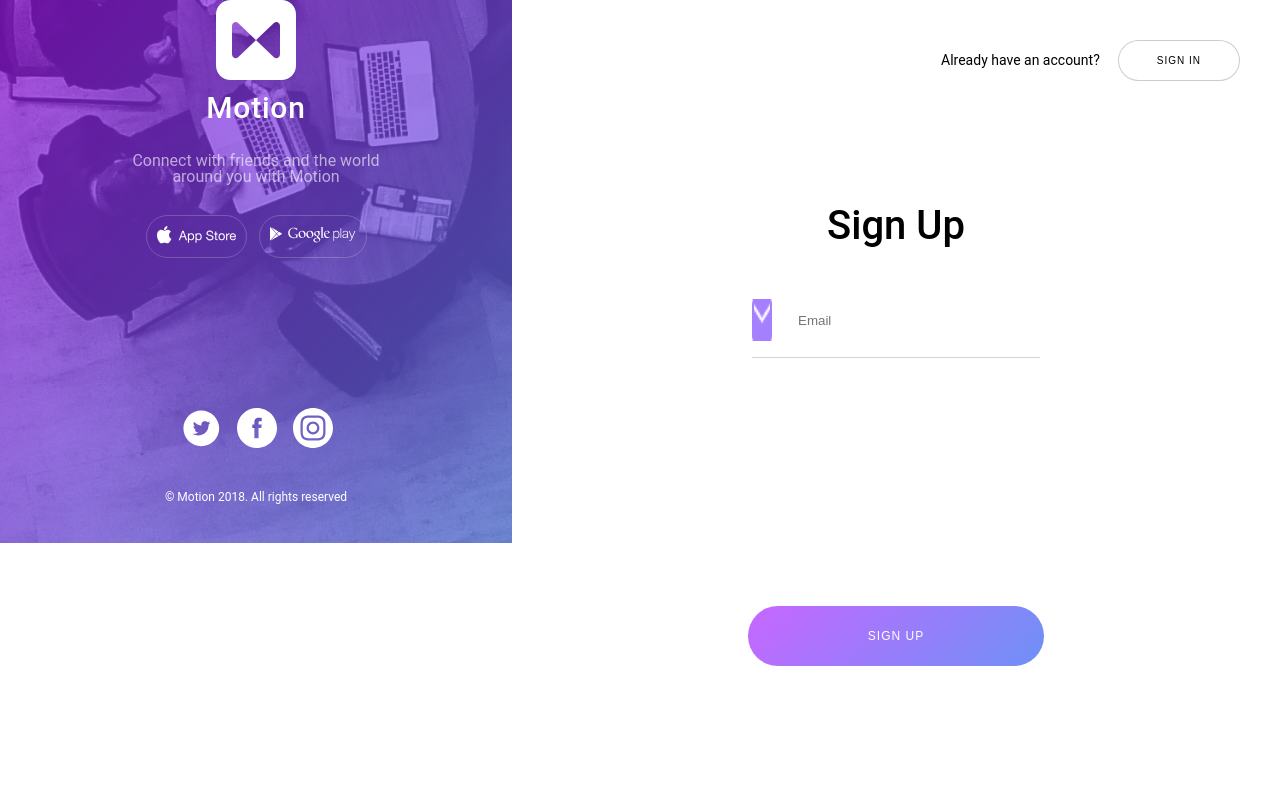
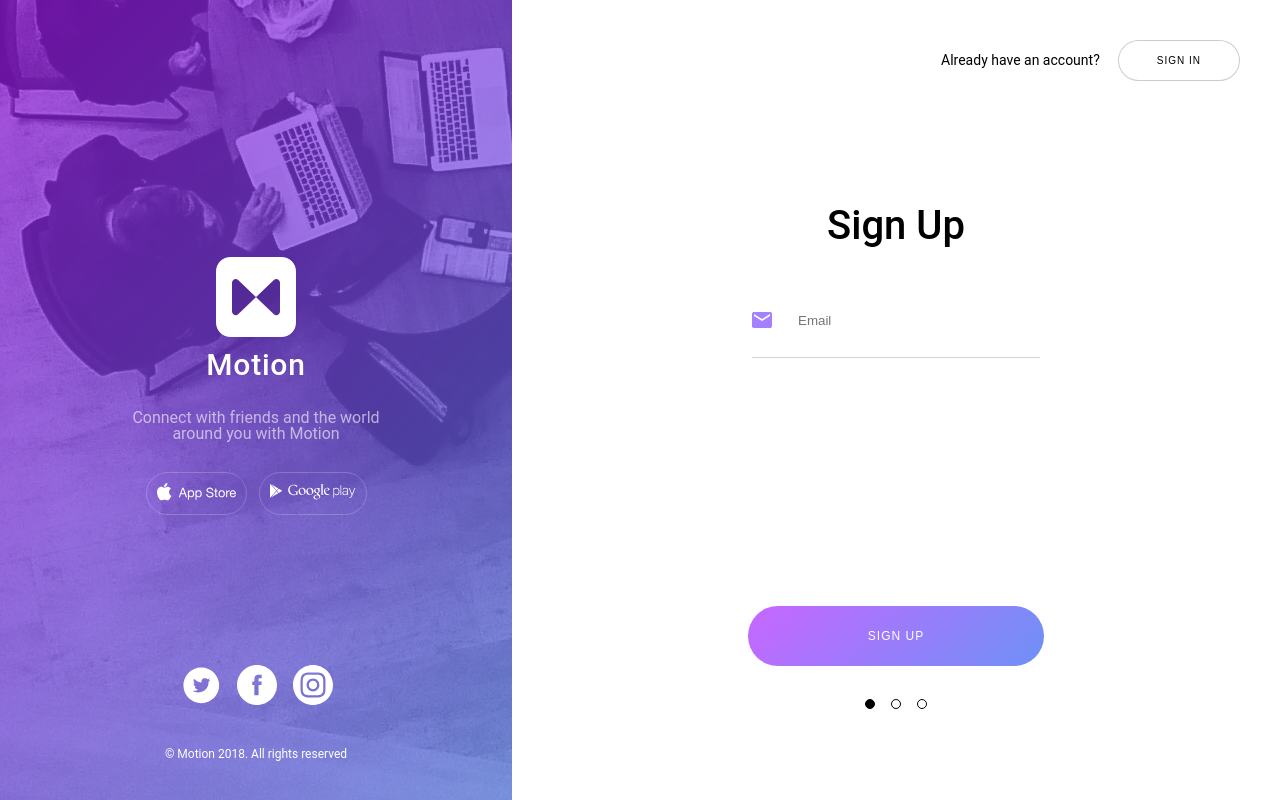
Before and after one commit to juangallego17ssa/Motion-Frontend, a React (Create React App) app: page /home/signup in a window 1280 px wide. Built offline with nearby package versions, Linux system fonts and the light colour scheme.

Commit message:
small changes in the sign in layout

```diff
--- a/src/App.css
+++ b/src/App.css
@@ -1,4 +1,4 @@
 .App {
-	height: 100%;
+	height: 100vh;
     width: 100vw;
 }
--- a/src/pages/SignUp/Components/SignIn/SignIn.js
+++ b/src/pages/SignUp/Components/SignIn/SignIn.js
@@ -120,11 +120,6 @@ const SignIn = () => {
 
                 </form>
 
-                <div className="step-container">
-                    <div className="step"></div>
-                    <div className="step"></div>
-                    <div className="step"></div>
-                </div>
             </div>
 
       </DivStyled>
--- a/src/pages/SignUp/Components/SignIn/SignIn.style.js
+++ b/src/pages/SignUp/Components/SignIn/SignIn.style.js
@@ -87,6 +87,7 @@ const DivStyled = styled.div`
 
             }
 
+
             .input-email,
             .input-password {
                 width: 288px;
@@ -100,6 +101,12 @@ const DivStyled = styled.div`
                 @media (max-width: 400px) {
                     width: 220px;
                 }
+
+
+                img{
+                    object-fit:contain
+                }
+
 
                 ::placeholder {
                     color: black;
@@ -120,13 +127,12 @@ const DivStyled = styled.div`
                 border:none;
             }
         }
-
+    }
 
     .step-container {
         padding: 25px;
         display: flex;
         flex-direction: row;
-            display: none;
 
         .step {
             width: 8px;
@@ -135,7 +141,11 @@ const DivStyled = styled.div`
             border-radius: 100%;
             margin: 8px;
         }
+        .${props=>props.step} {
+            background-color: black
         }
+
+
     }
 
     .footer-right {
--- a/src/pages/SignUp/Components/SignUp/SignUp.js
+++ b/src/pages/SignUp/Components/SignUp/SignUp.js
@@ -69,7 +69,7 @@ const SignUp = () => {
 
 
   return (
-    <DivStyled id="right">
+    <DivStyled id="right" step="step1">
 
       <header className="homepage-header">
         <div className="headerContainer">
@@ -96,9 +96,9 @@ const SignUp = () => {
         <span>{error}</span>
 
         <div className="step-container">
-          <div className="step"></div>
-          <div className="step"></div>
-          <div className="step"></div>
+          <div className="step step1"></div>
+          <div className="step step2"></div>
+          <div className="step step3"></div>
         </div>
       </div>
     </DivStyled>
--- a/src/pages/SignUp/Components/Success/Success.js
+++ b/src/pages/SignUp/Components/Success/Success.js
@@ -18,7 +18,7 @@ const Success = () => {
     return (
 
 
-        <DivStyled id="right">
+        <DivStyled id="right" step="step2">
         <header className="homepage-header">
           <div className="headerContainer">
             <div className="logo-container"></div>
@@ -40,9 +40,9 @@ const Success = () => {
           </form>
 
           <div className="step-container">
-            <div className="step"></div>
-            <div className="step"></div>
-            <div className="step"></div>
+          <div className="step step1"></div>
+          <div className="step step2"></div>
+          <div className="step step3"></div>
           </div>
         </div>
       </DivStyled>
--- a/src/pages/SignUp/Components/Validation/Validation.js
+++ b/src/pages/SignUp/Components/Validation/Validation.js
@@ -2,6 +2,7 @@ import { useEffect, useState } from "react";
 import { useNavigate, useOutletContext, useParams } from "react-router-dom"
 import DivStyled from "../SignIn/SignIn.style"
 import motionAPI from "../../../../axios/motionAPI";
+import { HomepagePurpleButton } from "../../../../styles/StyledComponents/Button.style";
 
 const Validation = () => {
 
@@ -121,7 +122,7 @@ const Validation = () => {
 
 
     return (
-        <DivStyled id="right">
+        <DivStyled id="right" step="step3">
             <header className="homepage-header">
                 <div className="logo-container"></div>
                 <div className="sign-in-container">
@@ -142,8 +143,8 @@ const Validation = () => {
                     <input id="username" type="text" placeholder={username} value={username} onChange={handleUsernameChange}/>
                     <input id="firstName" type="text" placeholder="First name" value={firstName} onChange={handleFirstNameChange}/>
                     <input id="lastName" type="text" placeholder="Last name" value={lastName} onChange={handleLastNameChange}/>
-                    <input type="password" placeholder="Password" value={password} onChange={handlePasswordChange}/>
-                    <input type="passwordRepeat" placeholder="Password repeat" value={passwordRepeat} onChange={handlePasswordRepeatChange}/>
+                    <input id="password" type="password" placeholder="Password" value={password} onChange={handlePasswordChange}/>
+                    <input id="passwordRepeat" type="password" placeholder="Password repeat" value={passwordRepeat} onChange={handlePasswordRepeatChange}/>
 
                 </div>
                 </div>
@@ -155,9 +156,9 @@ const Validation = () => {
             </form>
 
             <div className="step-container">
-                <div className="step"></div>
-                <div className="step"></div>
-                <div className="step"></div>
+                <div className="step step1"></div>
+                <div className="step step2"></div>
+                <div className="step step3"></div>
             </div>
             </div>
         </DivStyled>
```
Lines whose indentation alone changed are shown as unchanged.
